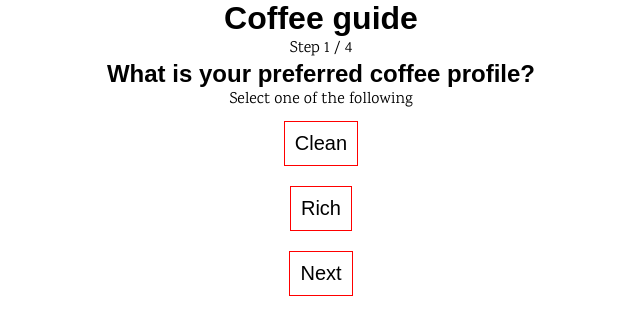
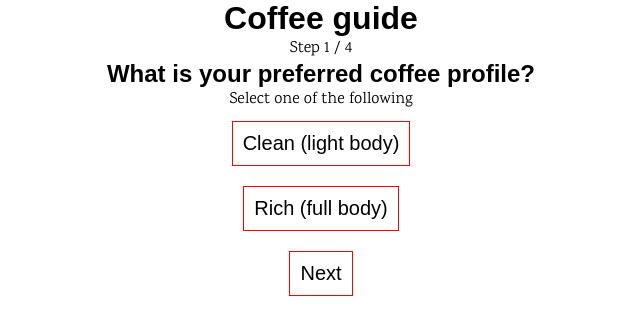
Before and after one commit to impact-roasters/coffee-guide, a React (Create React App) app: page / in a window 1280 px wide. Shown: the top 318 px of the page, without its empty margins (319-959 px from the left). Built offline with nearby package versions, Linux system fonts and the light colour scheme; a web font is replaced by a local one.

Commit message:
Only showing relevant options

```diff
--- a/src/SurveyQuestion.js
+++ b/src/SurveyQuestion.js
@@ -31,12 +31,12 @@ const SurveyQuestion = ({
       </p>
       <ul>
         {options.map((option) => (
-          <li key={option.label}>
+          <li key={option.value}>
             <button
               className={classNames("option-button", {
-                selected: selection.includes(option.label),
+                selected: selection.includes(option.value),
               })}
-              onClick={() => onOptionClick(option.label)}
+              onClick={() => onOptionClick(option.value)}
             >
               {option.label}
             </button>
--- a/src/useSteps.js
+++ b/src/useSteps.js
@@ -1,8 +1,10 @@
 import { useState, useMemo } from "react";
 
+import coffeeData from "./coffee";
+
 const options = [
-  { type: "profile", value: "clean", label: "Clean" },
-  { type: "profile", value: "rich", label: "Rich" },
+  { type: "profile", value: "clean", label: "Clean (light body)" },
+  { type: "profile", value: "rich", label: "Rich (full body)" },
   { type: "acidity", value: "sweet", label: "Sweet" },
   { type: "acidity", value: "acidic", label: "Acidic" },
   { type: "acidity", value: "round", label: "Round" },
@@ -68,7 +70,15 @@ const useSteps = ({
         question: "Which one you would go for?",
         route: "/acidity",
         isMultiSelect: false,
-        options: options.filter(({ type }) => type === "acidity"),
+        options: options
+          .filter(({ type }) => type === "acidity")
+          .filter(({ value }) =>
+            coffeeData
+              .filter(({ profile }) => profile === coffeeProfile)
+              .map(({ acidity: coffeeAcidity }) => coffeeAcidity)
+              .flat()
+              .includes(value)
+          ),
         selection: [acidity],
         onOptionClick: onSetAcidity,
       },
@@ -77,7 +87,16 @@ const useSteps = ({
           "Which of these characteristics would you like to experience in your cup of coffee?",
         route: "/characteristics",
         isMultiSelect: true,
-        options: options.filter(({ type }) => type === "characteristic"),
+        options: options
+          .filter(({ type }) => type === "characteristic")
+          .filter(({ value }) =>
+            coffeeData
+              .filter(({ profile }) => profile === coffeeProfile)
+              .filter(({ acidity: coffeeAcidity }) => coffeeAcidity === acidity)
+              .map(({ characteristics }) => characteristics)
+              .flat(2)
+              .includes(value)
+          ),
         selection: characteristics,
         onOptionClick: onToggleCharacteristic,
       },
@@ -85,7 +104,21 @@ const useSteps = ({
         question: "What roast level do you enjoy?",
         route: "/roast-level",
         isMultiSelect: false,
-        options: options.filter(({ type }) => type === "roastLevel"),
+        options: options
+          .filter(({ type }) => type === "roastLevel")
+          .filter(({ value }) =>
+            coffeeData
+              .filter(({ profile }) => profile === coffeeProfile)
+              .filter(({ acidity: coffeeAcidity }) => coffeeAcidity === acidity)
+              .filter(({ characteristics: coffeeCharacteristics }) =>
+                characteristics.some((characteristic) =>
+                  coffeeCharacteristics.includes(characteristic)
+                )
+              )
+              .map(({ roastLevels }) => roastLevels)
+              .flat()
+              .includes(value)
+          ),
         selection: [roastLevel],
         onOptionClick: onSetRoastLevel,
       },
```
